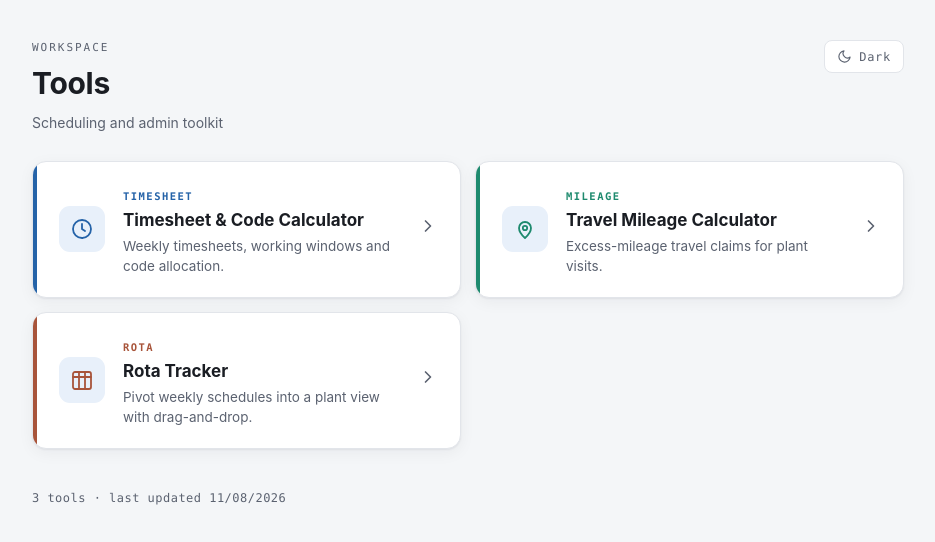
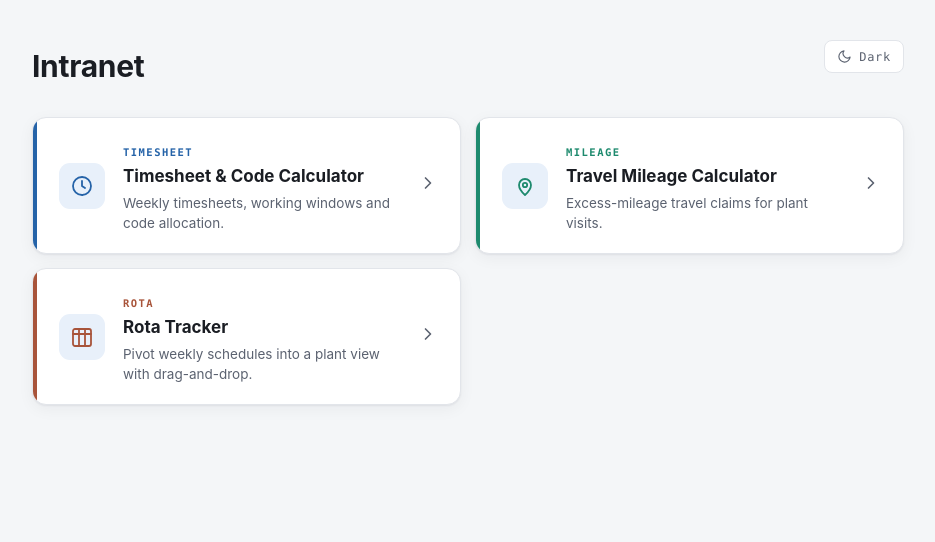
Before and after one commit to alpycens/intranet, a plain HTML site: page index.html in a window 1280 px wide. Shown: the whole page, without its empty margins (172-1107 px from the left). Drawn offline with Linux system fonts and the light colour scheme.

Commit message:
Add files via upload

```diff
--- a/index.html
+++ b/index.html
@@ -3,7 +3,7 @@
 <head>
 <meta charset="UTF-8">
 <meta name="viewport" content="width=device-width, initial-scale=1.0">
-<title>Tools</title>
+<title>Intranet</title>
 <link rel="icon" type="image/svg+xml" href="favicon.svg">
 <meta name="theme-color" content="#2563a8">
 <style>
@@ -78,9 +78,7 @@
 <div class="wrap">
   <header>
     <div>
-      <div class="eyebrow">Workspace</div>
-      <h1>Tools</h1>
-      <div class="sub">Scheduling and admin toolkit</div>
+      <h1>Intranet</h1>
     </div>
     <button class="toggle" id="themeBtn" aria-label="Toggle theme">
       <svg id="themeIcon" viewBox="0 0 24 24" fill="none" stroke="currentColor" stroke-width="1.8" stroke-linecap="round" stroke-linejoin="round"></svg>
@@ -89,8 +87,6 @@
   </header>
 
   <div class="grid" id="grid"></div>
-
-  <footer id="foot"></footer>
 </div>
 
 <script>
@@ -137,8 +133,6 @@ function render(){
       <span class="chev">${chev}</span>
     </${el}>`;
   }).join("");
-  document.getElementById("foot").textContent =
-    TOOLS.length + " tools \u00b7 last updated " + new Date().toLocaleDateString("en-GB");
 }
 
 /* ---- Theme ---- */
```
